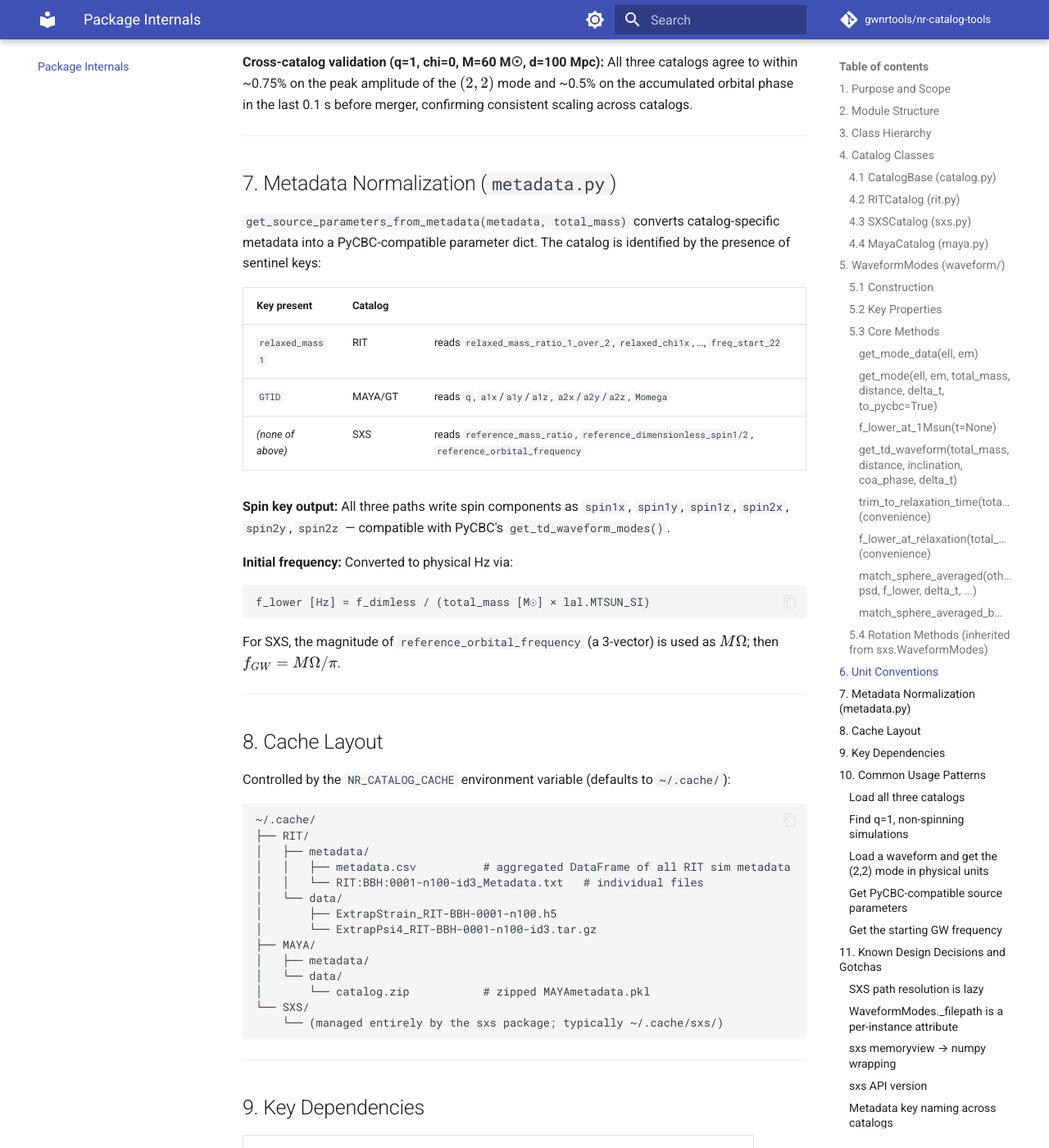
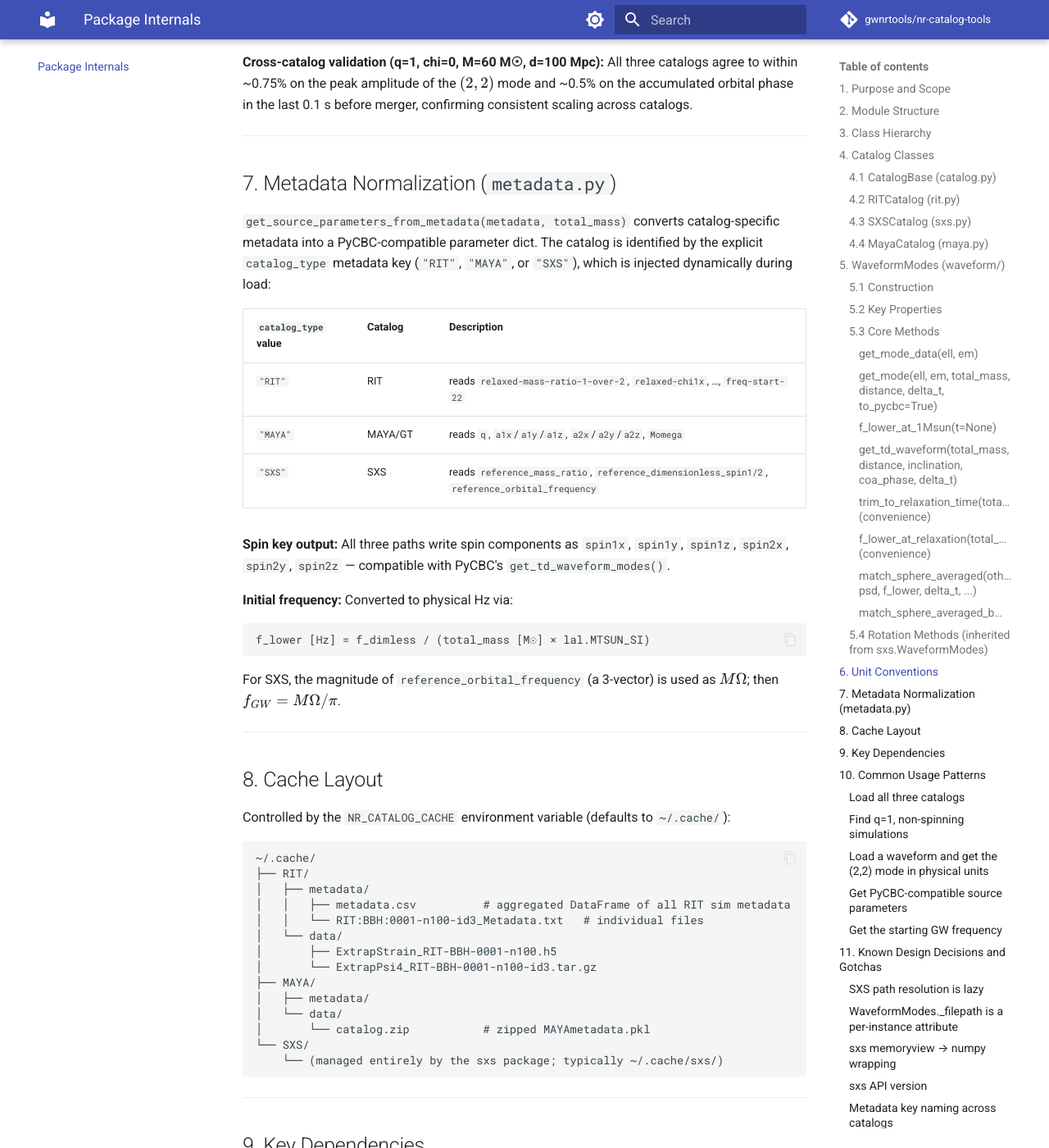
Before and after one commit to gwnrtools/nr-catalog-tools, an MkDocs documentation site: the page built from docs/package.md, in a window 1280 px wide and 1400 px high, scrolled down 8994 px. Shown: the whole window at 82% size. Built offline with MkDocs 1.6.1 and Material for MkDocs 9.7.7, drawn with Linux system fonts in a browser that asks for light colours; comment, search, counter and statistics services are not loaded; some of the changed text lies outside the part shown.

Commit message:
Update documentation and fix docstrings to align with the sxs.Catalog decoupling
- Update `docs/architecture.md`, `docs/package.md`, `docs/index.md`, and `docs/catalogs.md` to reflect
  the new class hierarchy where `CatalogBase` inherits from `CatalogABC` instead of `sxs.Catalog`.
- Document the composition structure using the internal plain dict simulations registry (`self._simulations`).
- Update SXS catalog metadata access instructions from `sxs.load("catalog")` to `sxs.load("simulations")` and
  note the minimum sxs dependency version (`>= 2024.0.0`).
- Update metadata normalization documentation to replace sentinel-key detection with the new explicit
  `catalog_type` detection scheme ("RIT", "MAYA", "SXS").
- Clarify RIT metadata key naming conventions noting that hyphens are retained in the scraped registry.
- Fix a docstring format issue in `nrcatalogtools/utils.py` by removing the space before the colon in
  the `link` parameter definition, ensuring compatibility with strict Griffe parsing.

````diff
--- a/docs/package.md
+++ b/docs/package.md
@@ -67,7 +67,7 @@
     └── WaveformModes  (nrcatalogtools/waveform/modes.py)
 ```
 
-`CatalogBase` inherits from `sxs.Catalog`, which stores all simulation metadata in `self._dict["simulations"]` — a plain `dict` keyed by simulation name, where each value is another `dict` of metadata fields.
+`CatalogBase` inherits from `CatalogABC` and owns a plain `dict` simulation registry stored directly in `self._simulations` keyed by simulation name, removing the dependency on `sxs.Catalog`.
 
 `WaveformModes` inherits from `sxs.WaveformModes`, which is itself an ndarray-like object storing complex mode data with shape `(n_times, n_modes)`.
 
@@ -127,7 +127,7 @@
 
 ### 4.3 `SXSCatalog` (`sxs.py`)
 
-**Metadata source:** Loaded via `sxs.load("catalog", download=None)` (sxs package ≥ 2025.0.0), which fetches from the Simulations directory on Zenodo.
+**Metadata source:** Loaded via `sxs.load("simulations", download=None)` (sxs package ≥ 2024.0.0), which fetches the new simulations metadata from Zenodo/GitHub.
 
 **Waveform files:** Managed entirely by the `sxs` package (Zenodo-backed). Accessed via `sxs.load(sim_name, auto_supersede=True)` which returns a `Simulation` object; `.strain` gives the `sxs.WaveformModes`.
 
@@ -295,13 +295,13 @@
 
 ## 7. Metadata Normalization (`metadata.py`)
 
-`get_source_parameters_from_metadata(metadata, total_mass)` converts catalog-specific metadata into a PyCBC-compatible parameter dict. The catalog is identified by the presence of sentinel keys:
+`get_source_parameters_from_metadata(metadata, total_mass)` converts catalog-specific metadata into a PyCBC-compatible parameter dict. The catalog is identified by the explicit `catalog_type` metadata key (`"RIT"`, `"MAYA"`, or `"SXS"`), which is injected dynamically during load:
 
-| Key present | Catalog | |
-|------------|---------|--|
-| `relaxed_mass1` | RIT | reads `relaxed_mass_ratio_1_over_2`, `relaxed_chi1x`, …, `freq_start_22` |
-| `GTID` | MAYA/GT | reads `q`, `a1x`/`a1y`/`a1z`, `a2x`/`a2y`/`a2z`, `Momega` |
-| _(none of above)_ | SXS | reads `reference_mass_ratio`, `reference_dimensionless_spin1/2`, `reference_orbital_frequency` |
+| `catalog_type` value | Catalog | Description |
+|----------------------|---------|-------------|
+| `"RIT"` | RIT | reads `relaxed-mass-ratio-1-over-2`, `relaxed-chi1x`, …, `freq-start-22` |
+| `"MAYA"` | MAYA/GT | reads `q`, `a1x`/`a1y`/`a1z`, `a2x`/`a2y`/`a2z`, `Momega` |
+| `"SXS"` | SXS | reads `reference_mass_ratio`, `reference_dimensionless_spin1/2`, `reference_orbital_frequency` |
 
 **Spin key output:** All three paths write spin components as `spin1x`, `spin1y`, `spin1z`, `spin2x`, `spin2y`, `spin2z` — compatible with PyCBC's `get_td_waveform_modes()`.
 
@@ -428,14 +428,14 @@
 `sxs.WaveformModes.data` may return a memoryview rather than a writable numpy array. All arithmetic operations (especially in-place `*=`) must wrap the result with `np.array(..., dtype=complex)` first. The relevant locations are: `get_mode()` (mode_data, h_mode_complex) and `peak_time_22` (mode22_data).
 
 ### `sxs` API version
-The package requires `sxs ≥ 2025.0.0`. The older API `sxs.load("SXS:BBH:0001/rhOverM")` with catalog metadata from `data.black-holes.org` is no longer functional. The current API is:
+The package requires `sxs ≥ 2024.0.0`. The older API `sxs.load("SXS:BBH:0001/rhOverM")` with catalog metadata from `data.black-holes.org` is no longer functional. The current API is:
 ```python
 sim = sxs.load("SXS:BBH:0001", auto_supersede=True)
 strain = sim.strain   # sxs.WaveformModes
 ```
 
 ### Metadata key naming across catalogs
-RIT metadata uses **hyphens** in raw text files (`relaxed-chi1z`) but the internal DataFrame retains them as-is. When calling `get_source_parameters_from_metadata()`, these are accessed with underscores (`relaxed_chi1z`) — the parser maps hyphen → underscore during `parse_metadata_txt()`. MAYA uses short names (`a1x`, `q`). SXS uses long underscored names (`reference_dimensionless_spin1`).
+RIT metadata uses **hyphens** in the scraped registry (`relaxed-chi1z`). When calling `get_source_parameters_from_metadata()`, these are accessed directly using hyphens, consistent with the scraped format. MAYA uses short names (`a1x`, `q`). SXS uses long underscored names (`reference_dimensionless_spin1`).
 
 ### `check_interp_req` call signature (`lvc.py`)
 The function signature is `check_interp_req(h5_file=None, metadata=None, ref_time=None, ...)`. Call sites must pass `ref_time` as a **keyword argument**:
````
Also changed, not shown: other parts of docs/package.md (+2 -2 lines), docs/architecture.md (+10 -11 lines), docs/catalogs.md (+6 -6 lines), docs/index.md (+1 -1 lines), 3 other files.
